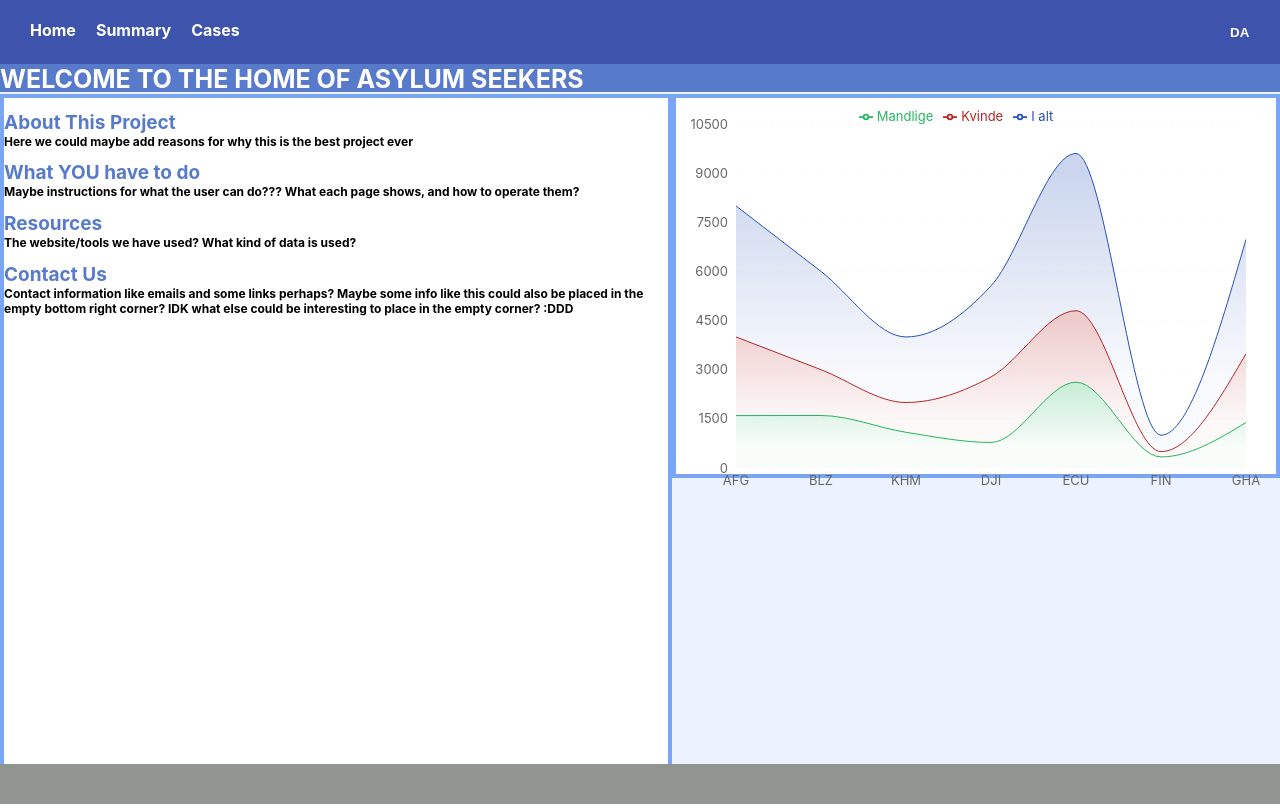
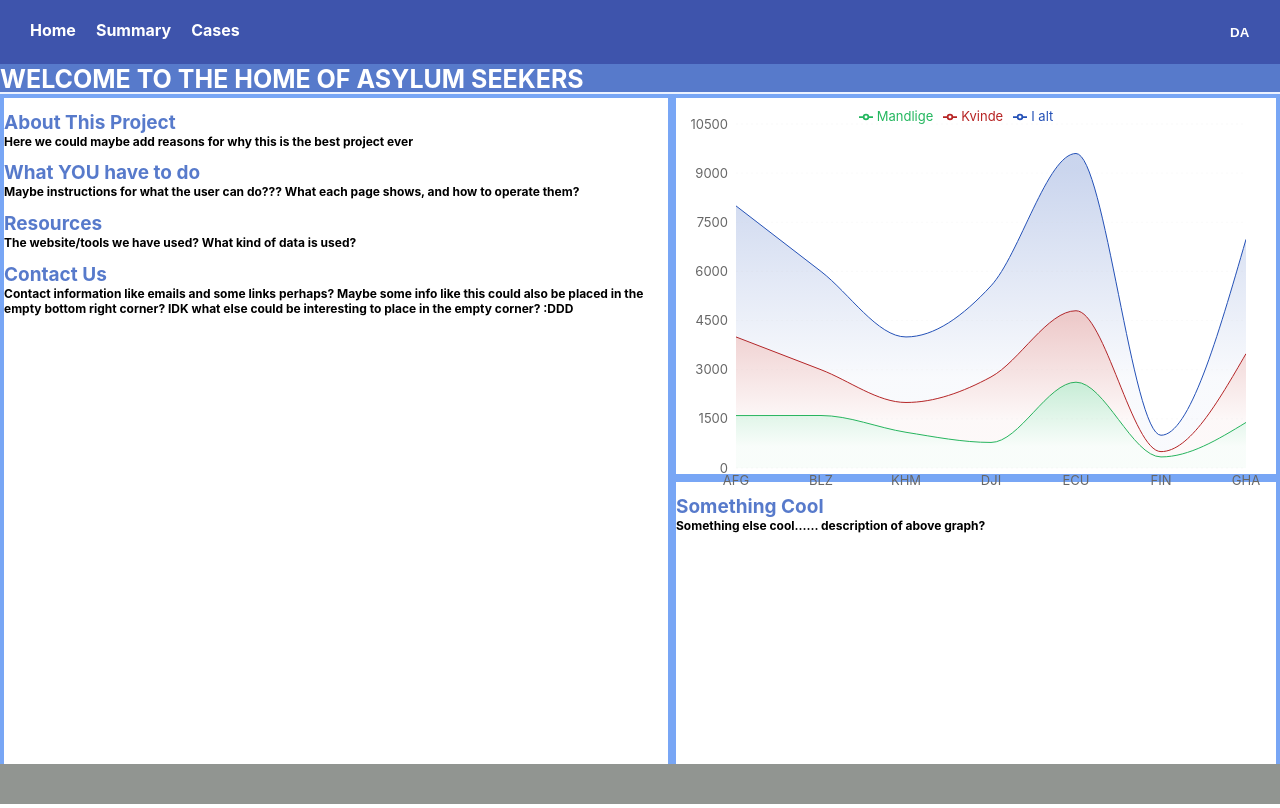
Before and after one commit to lilygostovic/DASS-frontend, a React (Create React App) app: page / in a window 1280 px wide. Built offline with nearby package versions, Linux system fonts and the light colour scheme.

Commit message:
Added another widget area below chart

```diff
--- a/src/pages/Home/index.tsx
+++ b/src/pages/Home/index.tsx
@@ -52,10 +52,15 @@ export const Home = () => {
             <HomeText />
           <div
             style={{
+              display: "flex",
+              flexDirection: "column",
+            }}
+          >
+            <div
+              style={{
                 height: "47vh",
                 backgroundColor: "#ffffff",
                 border: "4px solid #78A6F5",
-              width: "50%",
                 display: "flex",
                 justifyContent: "flex-start",
                 fontSize: "13px",
@@ -63,6 +68,21 @@ export const Home = () => {
               }}
             >
               <SummaryChart data={data} filter={filter} w={600} h={400} />
+            </div>
+            <div
+              style={{
+                backgroundColor: "#ffffff",
+                height: "100%",
+                border: "4px solid #78A6F5",
+              }}
+            >
+              <h1 style={{ fontSize: "19px", color: "#577ACB" }}>
+                Something Cool
+                <div style={{ fontSize: "12px", color: "black" }}>
+                  Something else cool...... description of above graph?
+                </div>
+              </h1>
+            </div>
           </div>
         </div>
       </div>
```
Lines whose indentation alone changed are shown as unchanged.
